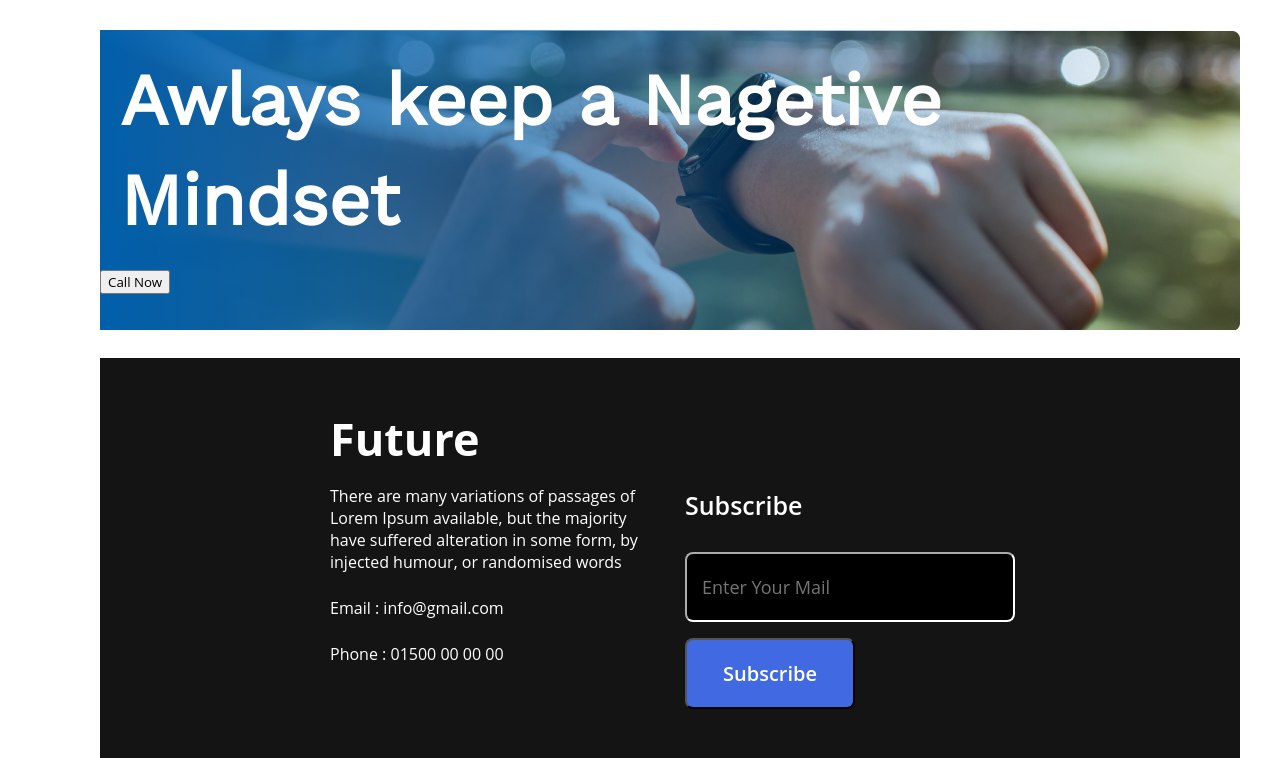
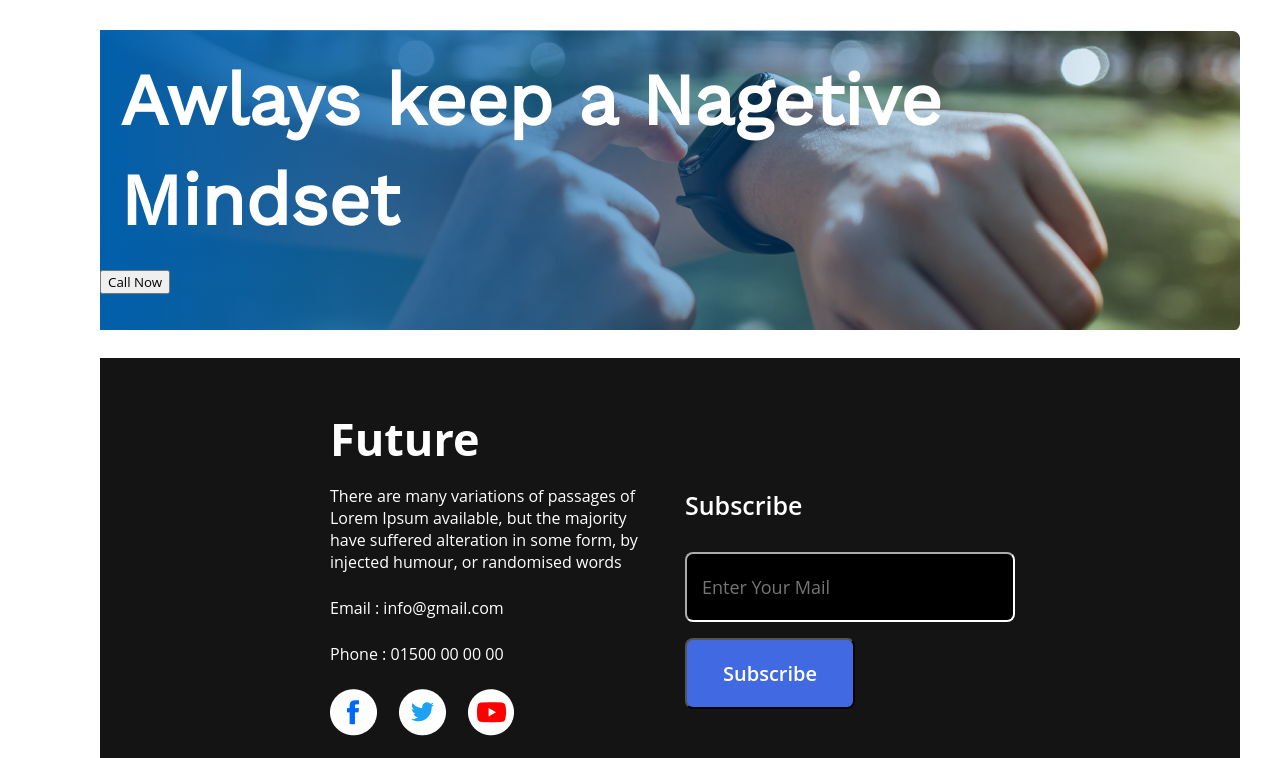
Before and after one commit to nrb04/ph-ass1, a plain HTML site: page index.html in a window 1280 px wide. Shown: the part 2192-2950 px from the top of the page. Drawn offline with nearby package versions, Linux system fonts and the light colour scheme; the site is published under a folder, as on GitHub Pages, so addresses that start at the root find nothing.

Commit message:
footer add

```diff
--- a/index.html
+++ b/index.html
@@ -82,9 +82,9 @@
             alteration in some form, by injected humour, or randomised words</p>
             <p class="fdescription">Email : info@gmail.com</p>
             <p class="fdescription">Phone : 01500 00 00 00</p>
-            <i class="ficon"><img src="/images/icons/fb.png" alt=""></i>
-            <i class="ficon"><img src="/images/icons/twitter.png" alt=""></i>
-            <i class="ficon"><img src="/images/icons/youtube.png" alt=""></i>
+            <i class="ficon"><img src="./images/icons/fb.png" alt=""></i>
+            <i class="ficon"><img src="./images/icons/twitter.png" alt=""></i>
+            <i class="ficon"><img src="./images/icons/youtube.png" alt=""></i>
     </div>
 
 <div class="rfooter">
```
